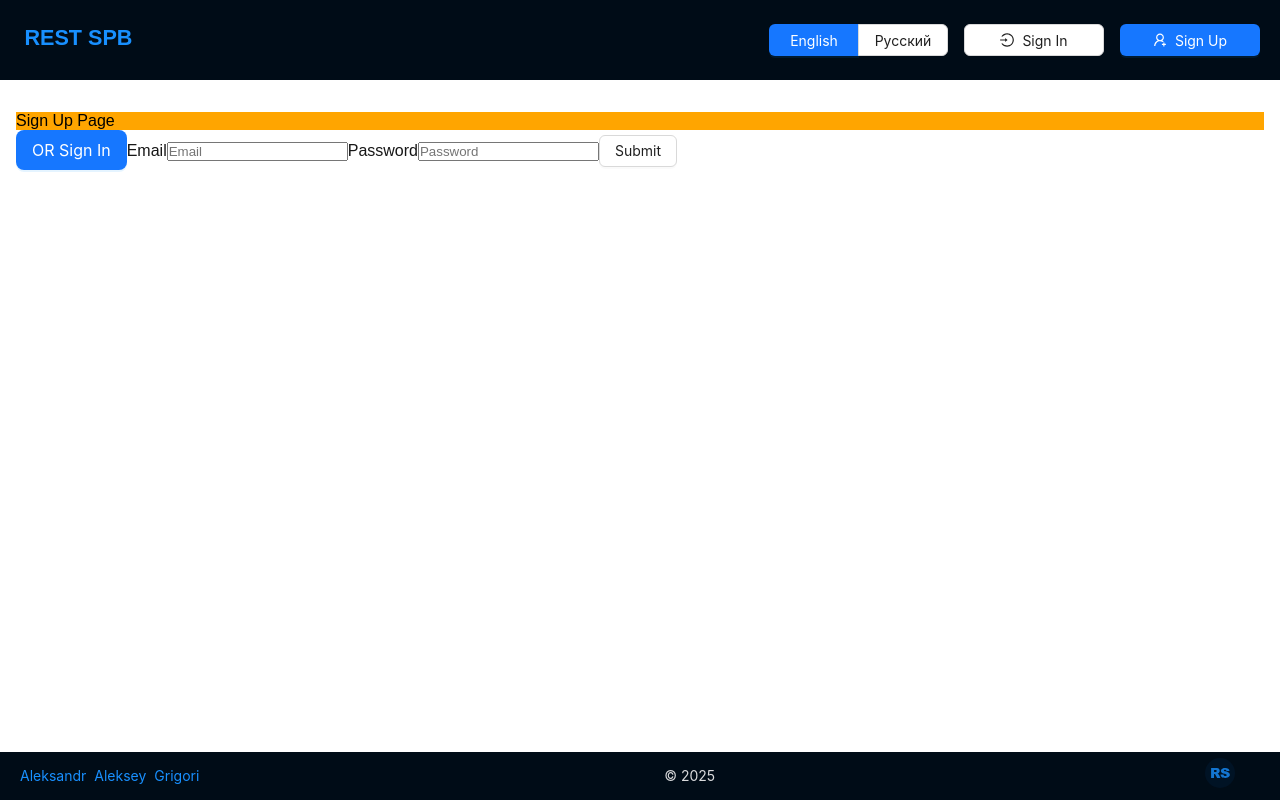
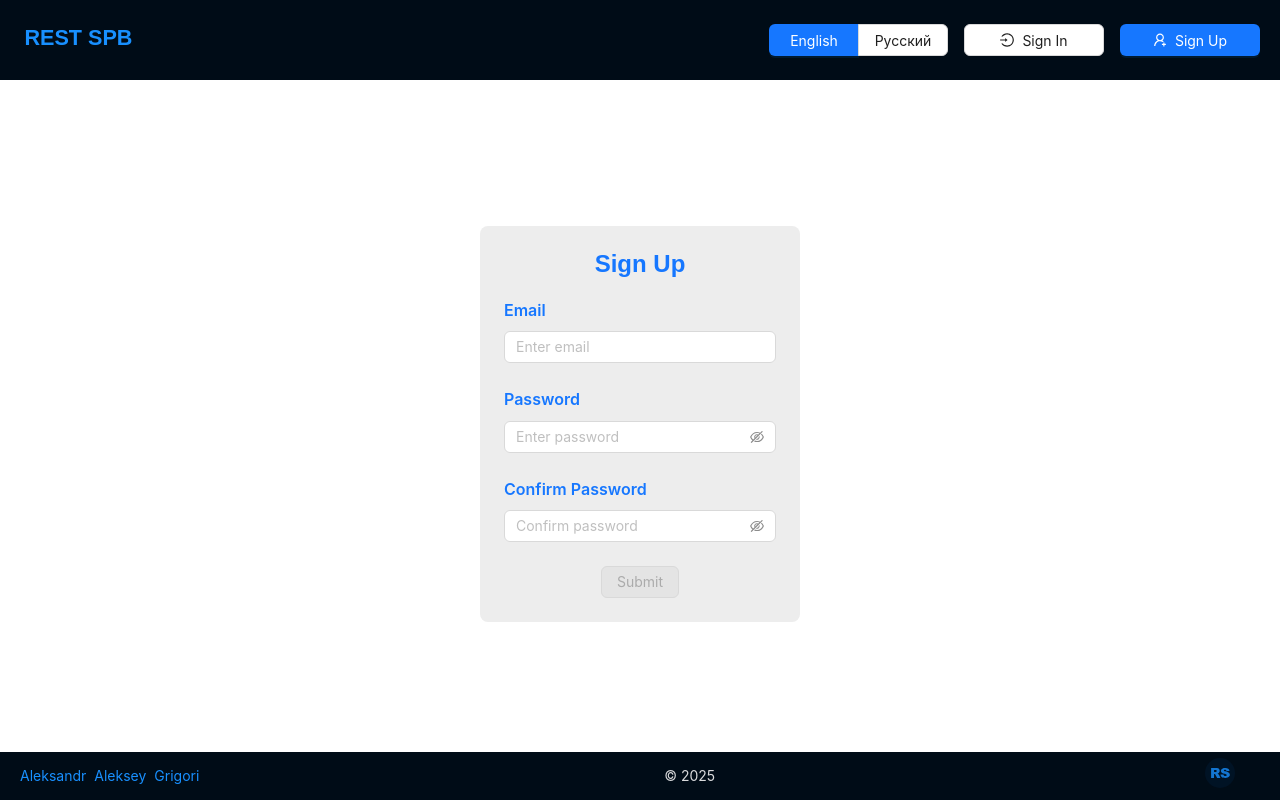
Before and after one commit to GKonopelko/rest-client-app, a Next.js app: page /en/sign-up in a window 1280 px wide. Built offline with nearby package versions, Linux system fonts and the light colour scheme; no server answers; what @ant-design/nextjs-registry would draw is missing.

Commit message:
feat: add sign up form with zod schema

```diff
--- a/package.json
+++ b/package.json
@@ -15,6 +15,7 @@
   "dependencies": {
     "@ant-design/nextjs-registry": "^1.1.0",
     "@ant-design/v5-patch-for-react-19": "^1.0.3",
+    "@hookform/resolvers": "^5.2.1",
     "@reduxjs/toolkit": "^2.9.0",
     "antd": "^5.27.2",
     "firebase": "^12.2.1",
@@ -23,7 +24,8 @@
     "react": "19.1.0",
     "react-dom": "19.1.0",
     "react-hook-form": "^7.62.0",
-    "react-redux": "^9.2.0"
+    "react-redux": "^9.2.0",
+    "zod": "^4.1.8"
   },
   "devDependencies": {
     "@eslint/eslintrc": "^3",
--- /dev/null
+++ b/src/components/RegisterForm/RegisterForm.module.css
@@ -0,0 +1,14 @@
+.label {
+  font-size: 16px;
+  font-weight: 600;
+  color: #1677ff;
+}
+
+.form {
+  width: 100%;
+}
+
+.field {
+  display: flex;
+  justify-content: center;
+}
--- /dev/null
+++ b/src/components/RegisterForm/RegisterForm.tsx
@@ -0,0 +1,113 @@
+'use client';
+
+import { setUser } from '@/slices/userSlice';
+import styles from './RegisterForm.module.css';
+import { Button, Form, Input } from 'antd';
+import { useForm, Controller } from 'react-hook-form';
+import { useDispatch } from 'react-redux';
+import { app } from '@/lib/firebase/firebase';
+import { getAuth, createUserWithEmailAndPassword } from 'firebase/auth';
+import { zodResolver } from '@hookform/resolvers/zod';
+import { authSchema } from '@/lib/zod/authChema';
+
+type FormValues = {
+  email: string;
+  password: string;
+  confirmPassword: string;
+};
+
+export const RegisterForm = () => {
+  const dispatch = useDispatch();
+
+  const {
+    control,
+    handleSubmit,
+    formState: { errors, isValid },
+  } = useForm<FormValues>({
+    defaultValues: {
+      email: '',
+      password: '',
+      confirmPassword: '',
+    },
+    mode: 'onChange',
+    resolver: zodResolver(authSchema),
+  });
+
+  const submit = async (data: FormValues) => {
+    const fireAuth = getAuth(app);
+
+    try {
+      const { user } = await createUserWithEmailAndPassword(
+        fireAuth,
+        data.email,
+        data.password
+      );
+
+      const token = await user.getIdToken();
+
+      dispatch(
+        setUser({
+          email: user.email || '',
+          id: user.uid,
+          token: token,
+        })
+      );
+    } catch (error) {
+      console.error(error);
+    }
+  };
+
+  return (
+    <Form
+      layout="vertical"
+      className={styles.form}
+      onFinish={handleSubmit(submit)}
+    >
+      <Form.Item
+        label={<span className={styles.label}>Email</span>}
+        validateStatus={errors.email ? 'error' : ''}
+        help={errors.email?.message}
+      >
+        <Controller
+          name="email"
+          control={control}
+          render={({ field }) => <Input placeholder="Enter email" {...field} />}
+        />
+      </Form.Item>
+
+      <Form.Item
+        label={<span className={styles.label}>Password</span>}
+        validateStatus={errors.password ? 'error' : ''}
+        help={errors.password?.message}
+      >
+        <Controller
+          name="password"
+          control={control}
+          render={({ field }) => (
+            <Input.Password placeholder="Enter password" {...field} />
+          )}
+        />
+      </Form.Item>
+
+      <Form.Item
+        label={<span className={styles.label}>Confirm Password</span>}
+        validateStatus={errors.confirmPassword ? 'error' : ''}
+        help={errors.confirmPassword?.message}
+      >
+        <Controller
+          name="confirmPassword"
+          control={control}
+          render={({ field }) => (
+            <Input.Password placeholder="Confirm password" {...field} />
+          )}
+        />
+      </Form.Item>
+
+      <Form.Item className={styles.field}>
+        <Button htmlType="submit" type="primary" disabled={!isValid}>
+          Submit
+        </Button>
+      </Form.Item>
+    </Form>
+  );
+};
--- a/src/layouts/AppLayout/AppLayout.module.css
+++ b/src/layouts/AppLayout/AppLayout.module.css
@@ -6,6 +6,8 @@
 }
 
 .content {
+  display: flex;
+  flex-direction: column;
   flex: 1;
   padding: 1rem;
   overflow-y: auto;
--- /dev/null
+++ b/src/lib/zod/authChema.ts
@@ -0,0 +1,32 @@
+import { z } from 'zod';
+
+const passwordRegex =
+  /^(?=.*[a-z])(?=.*[A-Z])(?=.*\d)(?=.*[!@#$%^&*()_+\-=[\]{};':"\\|,.<>/?]).+$/;
+
+export const authSchema = z
+  .object({
+    email: z
+      .string()
+      .min(1, { message: 'Email cannot be empty' })
+      .regex(/^\S+$/, { message: 'Email must not contain spaces' })
+      .regex(/(?=.*@)/, { message: 'Missing or incorrect use of the @ symbol' })
+      .regex(/^[^@]+@[^@]+\.[^@]+$/, { message: 'Domain name missing' }),
+    password: z
+      .string()
+      .min(8, 'Password must be at least 8 characters')
+      .regex(
+        passwordRegex,
+        'The password is too weak or contains non-Latin characters'
+      ),
+    confirmPassword: z
+      .string()
+      .min(8, 'Password must be at least 8 characters')
+      .regex(
+        passwordRegex,
+        'The password is too weak or contains non-Latin characters'
+      ),
+  })
+  .refine((data) => data.password === data.confirmPassword, {
+    message: 'Passwords must match',
+    path: ['confirmPassword'],
+  });
--- a/src/pages/SignUpPage/SignUpPage.module.css
+++ b/src/pages/SignUpPage/SignUpPage.module.css
@@ -1,4 +1,18 @@
 .page {
-  background-color: orange;
-  color: black;
+  display: flex;
+  justify-content: center;
+  align-items: center;
+  flex: 1;
 }
+
+.content {
+  display: flex;
+  flex-direction: column;
+  align-items: center;
+  gap: 20px;
+  width: 320px;
+  padding: 24px 24px 0 24px;
+  border-radius: 8px;
+  color: #1677ff;
+  background-color: #ededed;
+}
--- a/src/pages/SignUpPage/SignUpPage.tsx
+++ b/src/pages/SignUpPage/SignUpPage.tsx
@@ -1,69 +1,13 @@
-'use client';
-
-import { setUser } from '@/slices/userSlice';
+import { RegisterForm } from '@/components/RegisterForm/RegisterForm';
 import styles from './SignUpPage.module.css';
-import { Button } from 'antd';
-import { useRouter } from 'next/navigation';
-import { useForm } from 'react-hook-form';
-import { useDispatch } from 'react-redux';
-import { app } from '@/firebase';
-import { getAuth, createUserWithEmailAndPassword } from 'firebase/auth';
-
-type FormValues = {
-  email: string;
-  password: string;
-};
 
 export default function SignUpPage() {
-  const dispatch = useDispatch();
-  const router = useRouter();
-  const { register, handleSubmit } = useForm<FormValues>({
-    mode: 'onChange',
-  });
-
-  const submit = (data: FormValues) => {
-    const fireAuth = getAuth(app);
-    createUserWithEmailAndPassword(fireAuth, data.email, data.password)
-      .then(({ user }) => {
-        console.log(user);
-        dispatch(
-          setUser({
-            email: user.email,
-            id: user.uid,
-            token: user.accessToken,
-          })
-        );
-      })
-      .catch(console.error);
-  };
-
   return (
-    <>
-      <form className="form" onSubmit={handleSubmit(submit)} autoComplete="on">
-        <div className={styles.page}>Sign Up Page</div>
-        <Button
-          type="primary"
-          size="large"
-          onClick={() => router.push('/sign-in')}
-        >
-          OR Sign In
-        </Button>
-        <label htmlFor="mail">Email</label>
-        <input
-          {...register('email')}
-          id="mail"
-          type="email"
-          placeholder="Email"
-        />
-        <label htmlFor="password">Password</label>
-        <input
-          {...register('password')}
-          id="password"
-          type="password"
-          placeholder="Password"
-        />
-        <Button htmlType="submit">Submit</Button>
-      </form>
-    </>
+    <div className={styles.page}>
+      <section className={styles.content}>
+        <h1>Sign Up</h1>
+        <RegisterForm />
+      </section>
+    </div>
   );
 }
```
Also changed, not shown: src/lib/firebase/firebase.ts (renamed from src/firebase.ts), 1 other file (tests, documents, lock files or other folders).
